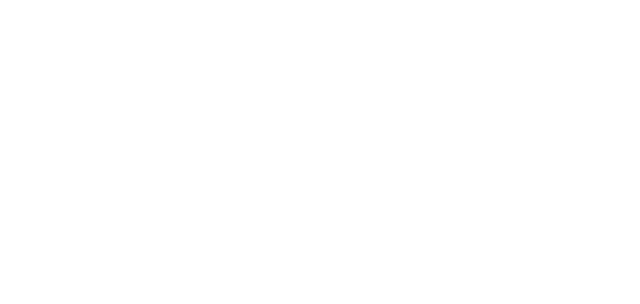
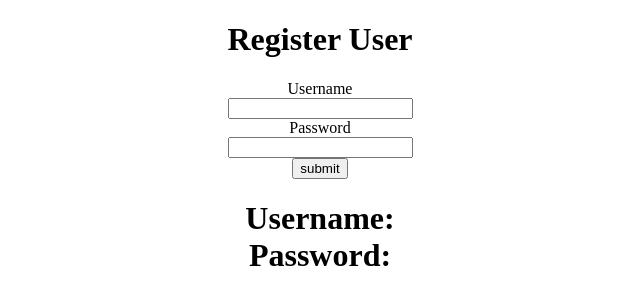
Before and after one commit to CaptDany/Bancojidotas, a React (Create React App) app: page / in a window 1280 px wide. Shown: the top 304 px of the page, without its empty margins (320-960 px from the left). Built offline with nearby package versions, Linux system fonts and the light colour scheme.

Commit message:
Register Page

```diff
--- a/src/App.js
+++ b/src/App.js
@@ -1,10 +1,51 @@
 import './App.css';
+import React, { useState } from 'react';
+
+
+
 
 function App() {
+  const [username, setUsername] = useState('');
+  const [password, setPassword] = useState('');
+
+  const handleSubmit = (e) => {
+    e.preventDefault();
+    console.log(username, password);
+  }
+
   return (
+  <signIn>
     <div className="App">
+      <div>
+        <h1>Register User</h1>
+      </div>
+      <div>
+        <form onSubmit={handleSubmit}>
+          <label for="username">Username</label><br/>
+          <input
+            value={username}
+            onChange={e => {
+            setUsername(e.target.value);
+            }}
+            /><br/>
+          <label for="pass">Password</label><br/>
+          <input
 
+            onChange={e => {
+              setPassword(e.target.value)
+            }}
+            /><br/>
+          <button type='submit'>
+          submit
+          </button><br/>
+          <h1>
+            Username: {username}<br/>
+            Password: {password}
+          </h1>
+        </form>
+      </div>
     </div>
+  </signIn>
   );
 }
 
```
